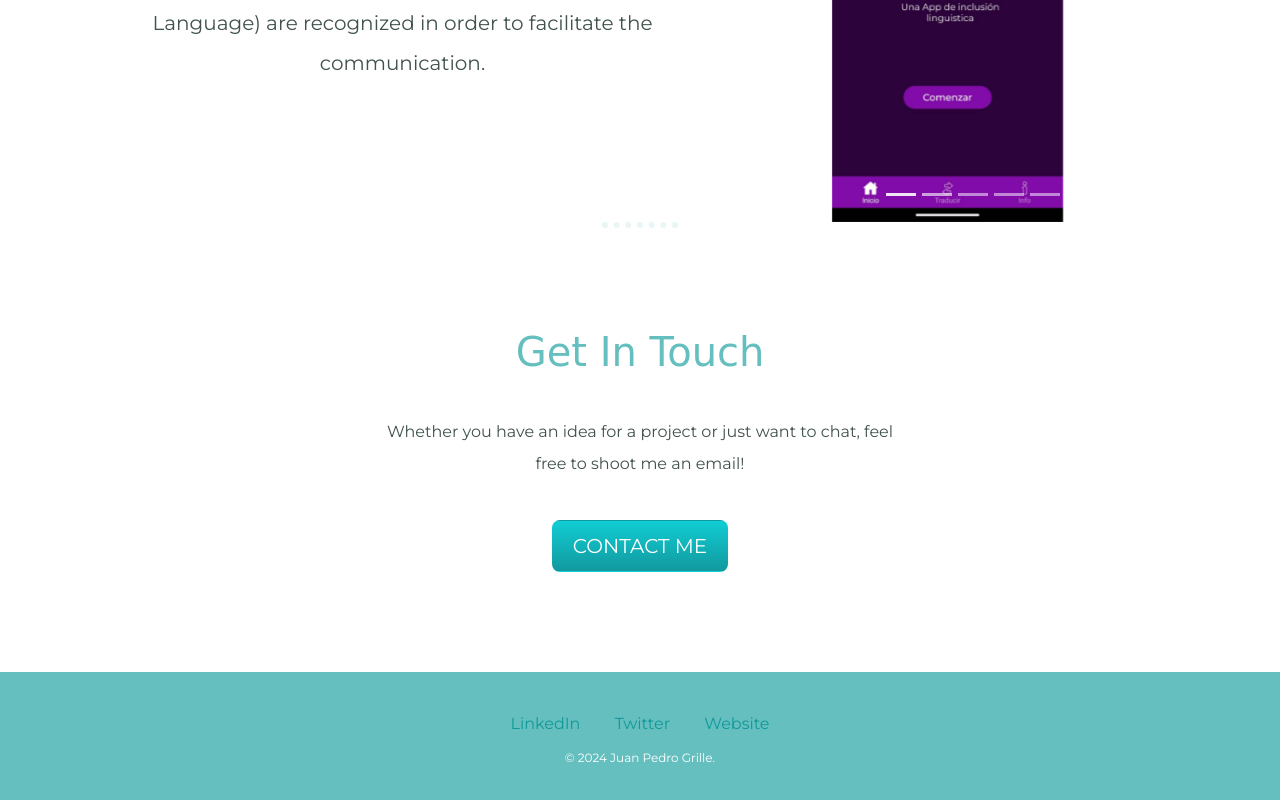
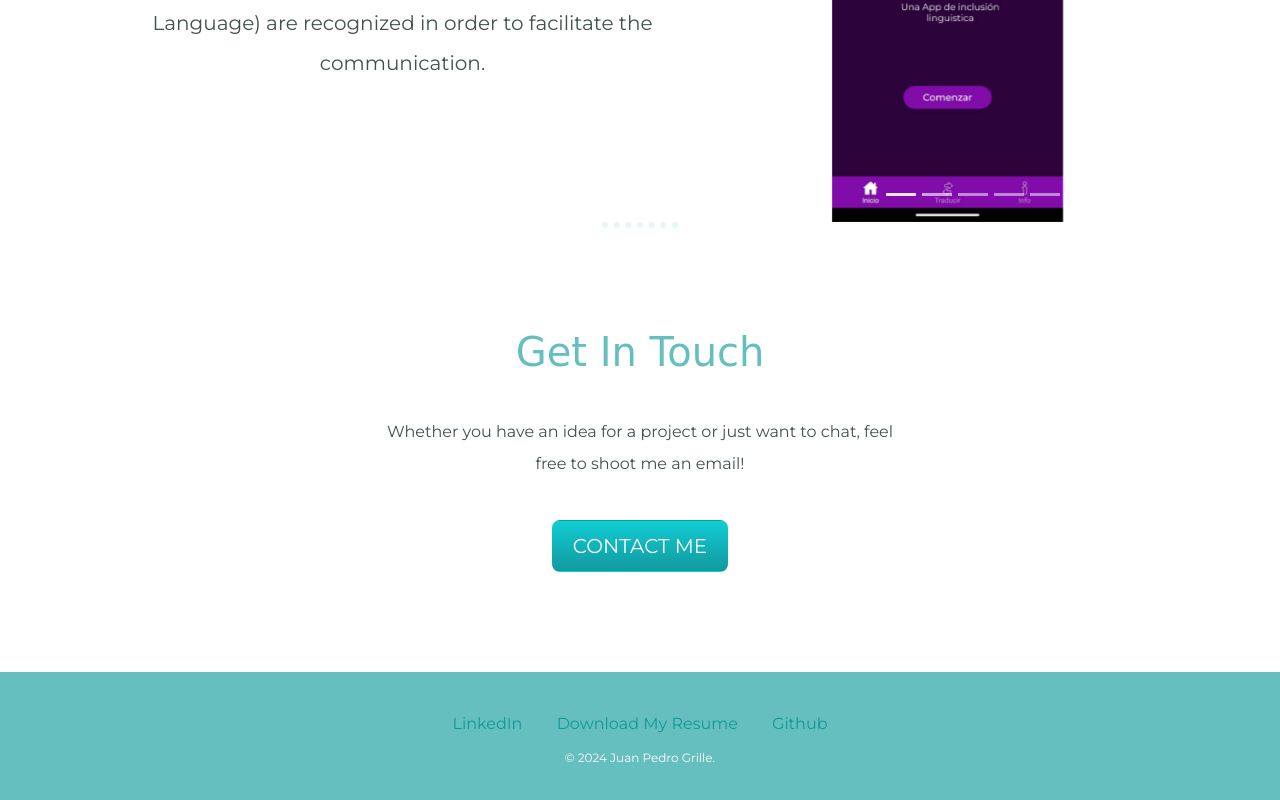
Before and after one commit to JPGrille/My-Website, a plain HTML site: page index.html in a window 1280 px wide. Shown: the part 2687-3487 px from the top of the page. Drawn offline with nearby package versions, Linux system fonts and the light colour scheme; a web font is replaced by a local one.

Commit message:
Final fixes to the page

```diff
--- a/index.html
+++ b/index.html
@@ -47,7 +47,7 @@
   <div class="middle-container">
     <div class="container profile" id="about-me">
       <div class="row">
-        <div class="col-12"><img class="profile-picture" src="images/profile.jpg" alt="profile_pic.jpeg"></div>
+        <div class="col-12"><img class="profile-picture" src="./images/profile.jpg" alt="profile_pic.jpeg"></div>
         <div class="col-12"><h2>Hello.</h2></div>
         <div class="col-12"><p>I'm currently a last year student at "Universidad de Montevideo" pursuing a degree in software engineering. I aspire toward a career that will allow me to channel my creativity through crafting beautiful software and engaging experiences. When I'm not on the computer, I enjoy travelling, playing football, and taking photographies.</p></div>
       </div>
@@ -142,8 +142,8 @@
 
   <div class="bottom-container">
     <a class="footer-link" href="https://www.linkedin.com/in/juan-pedro-grille-nervi-8ba891144/">LinkedIn</a>
-    <a class="footer-link" href="https://twitter.com/">Twitter</a>
-    <a class="footer-link" href="https://www.appbrewery.co/">Website</a>
+    <a class="footer-link" href="https://drive.google.com/file/d/1i1WURU1joW8M9xiI1_VlIQh91aIaMABi/view?usp=drive_link" download>Download My Resume</a>
+    <a class="footer-link" href="https://github.com/JPGrille">Github</a>
     <p class="copyright">© 2024 Juan Pedro Grille.</p>
   </div>
 
```
